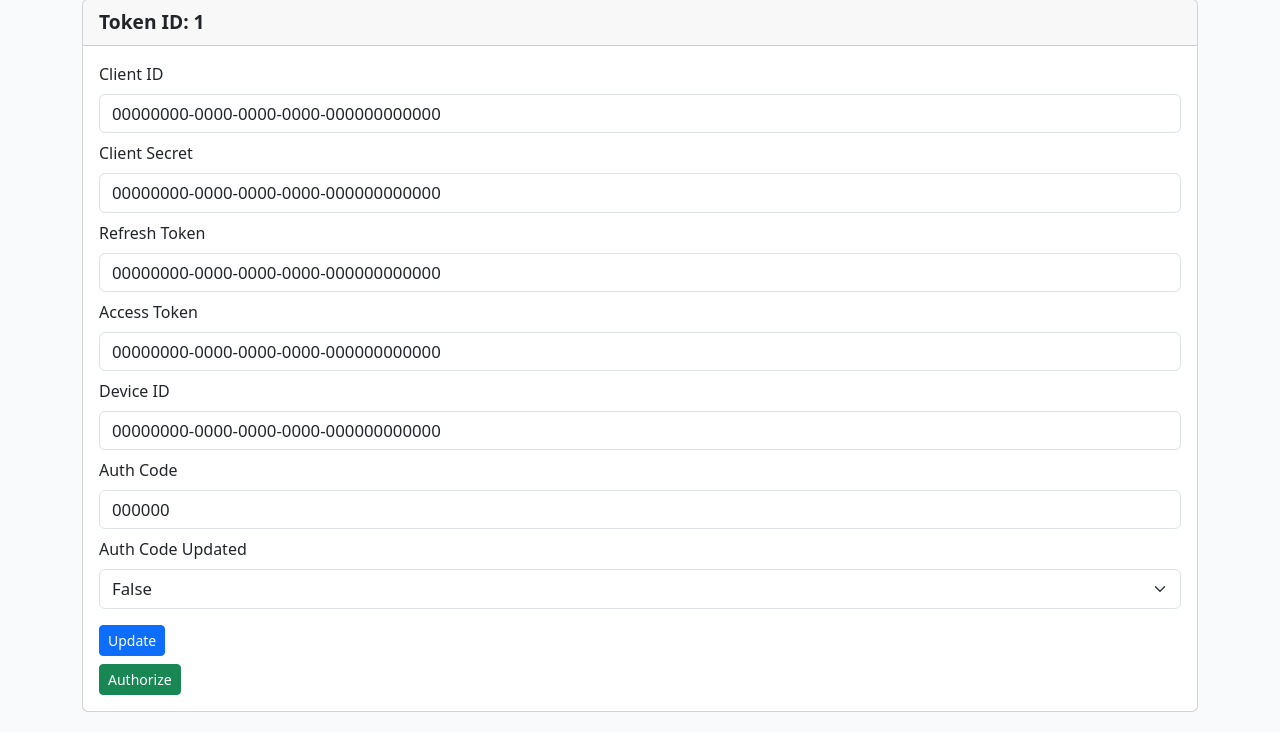
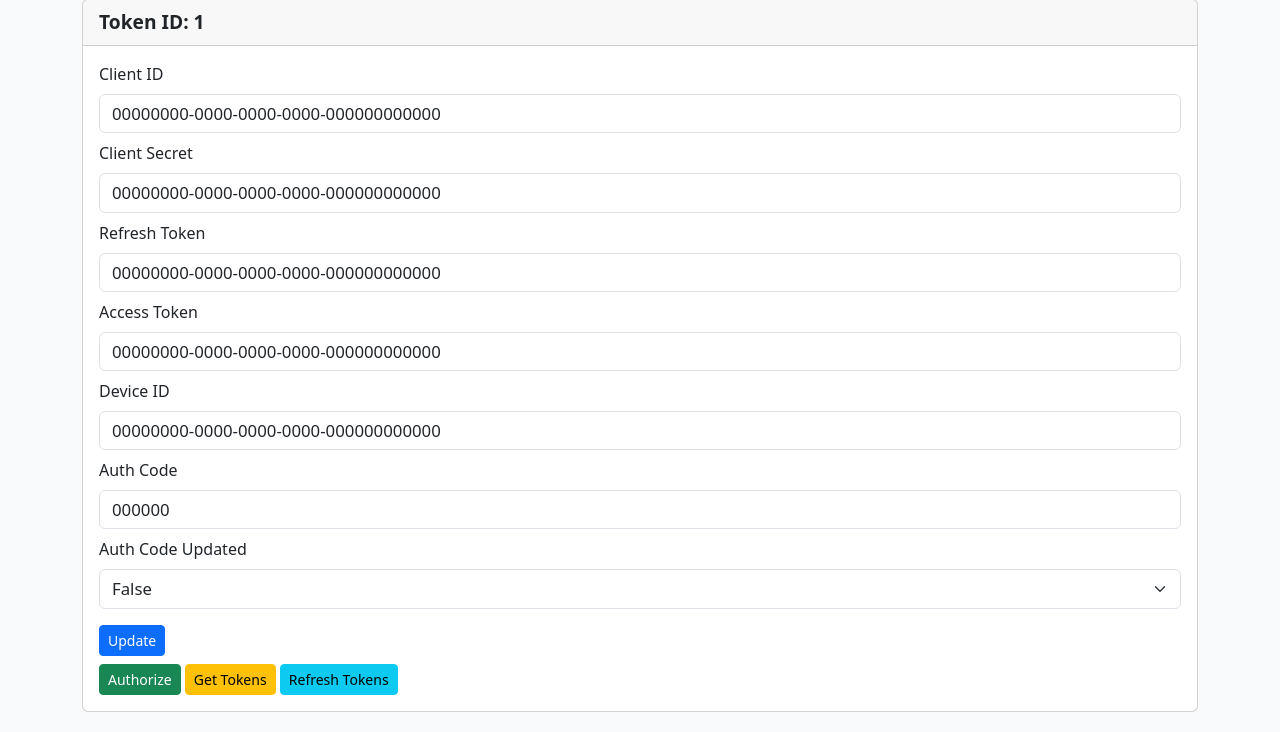
Before and after one commit to ReShadowww/MyTvAutomation, a Flask app: page / in a window 1280 px wide. Shown: the part 137-869 px from the top of the page. Run offline with Flask 3, Linux system fonts and the light colour scheme; data comes from the database, SQL or seed files in the repository; data that the repository does not hold is empty.

Commit message:
add refresh token buttons

```diff
--- a/app.py
+++ b/app.py
@@ -1,10 +1,12 @@
-from flask import Flask, render_template, request, make_response
+from flask import Flask, render_template, request, make_response, redirect, url_for
 import mysql.connector
+import requests
+from requests.auth import HTTPBasicAuth
 
 app = Flask(__name__)
 
 db_config = {
-    'host': 'mysql',       # <-- Not '127.0.0.1', but the service name (mysql)
+    'host': 'mysql', # <-- Not '127.0.0.1', but the service name (mysql)
     'user': 'localuser',
     'password': 'localpass',
     'database': 'mydb',
@@ -16,10 +18,18 @@ def index():
     status = None
     error = None
 
+    # Feedback messages for both buttons
+    get_message = request.args.get("get_message")
+    get_type = request.args.get("get_type")
+    get_id = request.args.get("get_id")
+    refresh_message = request.args.get("refresh_message")
+    refresh_type = request.args.get("refresh_type")
+    refresh_id = request.args.get("refresh_id")
+
     conn = mysql.connector.connect(**db_config)
     cursor = conn.cursor()
 
-    if request.method == "POST":
+    if request.method == "POST" and 'id' in request.form:
         token_id = request.form.get("id")
         values = (
             request.form.get("client_id", ""),
@@ -51,15 +61,141 @@ def index():
     cursor.close()
     conn.close()
 
-    response = make_response(render_template('tokens.html',
-                                             headers=headers,
-                                             rows=rows,
-                                             status=status,
-                                             error=error))
+    response = make_response(render_template(
+        'tokens.html',
+        headers=headers,
+        rows=rows,
+        status=status,
+        error=error,
+        get_message=get_message,
+        get_type=get_type,
+        get_id=get_id,
+        refresh_message=refresh_message,
+        refresh_type=refresh_type,
+        refresh_id=refresh_id
+    ))
     response.headers['Cache-Control'] = 'no-store, no-cache, must-revalidate, max-age=0'
     response.headers['Pragma'] = 'no-cache'
     response.headers['Expires'] = '0'
     return response
 
+@app.route("/get_tokens/<int:token_id>", methods=["POST"])
+def get_tokens(token_id):
+    message = None
+    message_type = None
+
+    try:
+        conn = mysql.connector.connect(**db_config)
+        cursor = conn.cursor()
+        cursor.execute(
+            "SELECT client_id, client_secret, auth_code FROM tokens WHERE id=%s",
+            (token_id,)
+        )
+        row = cursor.fetchone()
+        if not row:
+            message = f"ID {token_id} not found."
+            message_type = "danger"
+        else:
+            client_id, client_secret, auth_code = row
+            url = "https://api.smartthings.com/oauth/token"
+            auth = (client_id, client_secret)
+            data = {
+                "grant_type": "authorization_code",
+                "client_id": client_id,
+                "code": auth_code,
+                "redirect_uri": "https://httpbin.org/get"
+            }
+            try:
+                resp = requests.post(url, data=data, auth=auth)
+                if resp.status_code == 200:
+                    token_data = resp.json()
+                    access_token = token_data.get("access_token")
+                    refresh_token = token_data.get("refresh_token")
+                    cursor.execute(
+                        "UPDATE tokens SET access_token=%s, refresh_token=%s WHERE id=%s",
+                        (access_token, refresh_token, token_id)
+                    )
+                    conn.commit()
+                    message = f"Tokens obtained for ID {token_id}."
+                    message_type = "success"
+                else:
+                    message = f"Error {resp.status_code}: {resp.text}"
+                    message_type = "danger"
+            except Exception as e:
+                message = f"Exception: {str(e)}"
+                message_type = "danger"
+        cursor.close()
+        conn.close()
+    except Exception as e:
+        message = f"DB exception: {str(e)}"
+        message_type = "danger"
+
+    return redirect(url_for(
+        "index",
+        get_message=message,
+        get_type=message_type,
+        get_id=token_id
+    ))
+
+@app.route("/refresh_tokens/<int:token_id>", methods=["POST"])
+def refresh_tokens(token_id):
+    message = None
+    message_type = None
+
+    try:
+        conn = mysql.connector.connect(**db_config)
+        cursor = conn.cursor()
+        cursor.execute(
+            "SELECT client_id, client_secret, refresh_token FROM tokens WHERE id=%s",
+            (token_id,)
+        )
+        row = cursor.fetchone()
+        if not row:
+            message = f"ID {token_id} not found."
+            message_type = "danger"
+        else:
+            client_id, client_secret, refresh_token_val = row
+            url = "https://api.smartthings.com/oauth/token"
+            data = {
+                "grant_type": "refresh_token",
+                "client_id": client_id,
+                "refresh_token": refresh_token_val
+            }
+            try:
+                resp = requests.post(
+                    url,
+                    auth=HTTPBasicAuth(client_id, client_secret),
+                    data=data
+                )
+                if resp.status_code == 200:
+                    token_data = resp.json()
+                    access_token = token_data.get("access_token")
+                    new_refresh_token = token_data.get("refresh_token")
+                    cursor.execute(
+                        "UPDATE tokens SET access_token=%s, refresh_token=%s WHERE id=%s",
+                        (access_token, new_refresh_token, token_id)
+                    )
+                    conn.commit()
+                    message = f"Tokens refreshed for ID {token_id}."
+                    message_type = "success"
+                else:
+                    message = f"Error {resp.status_code}: {resp.text}"
+                    message_type = "danger"
+            except Exception as e:
+                message = f"Exception: {str(e)}"
+                message_type = "danger"
+        cursor.close()
+        conn.close()
+    except Exception as e:
+        message = f"DB exception: {str(e)}"
+        message_type = "danger"
+
+    return redirect(url_for(
+        "index",
+        refresh_message=message,
+        refresh_type=message_type,
+        refresh_id=token_id
+    ))
+
 if __name__ == "__main__":
-  app.run(host="0.0.0.0", port=5000, debug=True)
+    app.run(host="0.0.0.0", port=5000, debug=True)
--- a/templates/tokens.html
+++ b/templates/tokens.html
@@ -86,6 +86,24 @@
              target="_blank" rel="noopener">
             Authorize
           </a>
+          <!-- Get Tokens Button (authorization code grant) -->
+          <form method="post" action="{{ url_for('get_tokens', token_id=row[0]) }}" style="display:inline;">
+            <button type="submit" class="btn btn-warning btn-sm mt-2">Get Tokens</button>
+          </form>
+          {% if get_message and get_id and get_id|int == row[0] %}
+            <div class="alert alert-{{ get_type }} mt-2 mb-0 py-1 px-2">
+              {{ get_message }}
+            </div>
+          {% endif %}
+          <!-- Refresh Tokens Button (refresh token grant) -->
+          <form method="post" action="{{ url_for('refresh_tokens', token_id=row[0]) }}" style="display:inline;">
+            <button type="submit" class="btn btn-info btn-sm mt-2">Refresh Tokens</button>
+          </form>
+          {% if refresh_message and refresh_id and refresh_id|int == row[0] %}
+            <div class="alert alert-{{ refresh_type }} mt-2 mb-0 py-1 px-2">
+              {{ refresh_message }}
+            </div>
+          {% endif %}
         </div>
       </div>
       {% endfor %}
```
